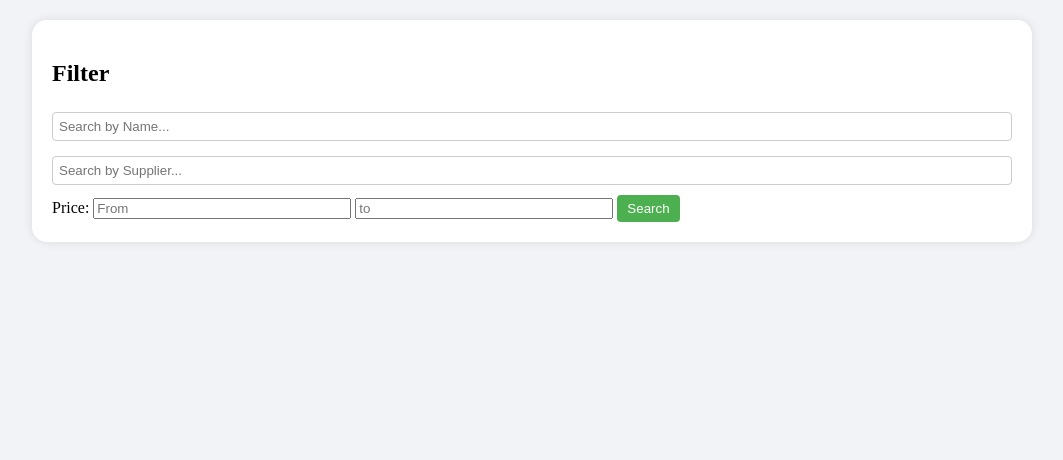
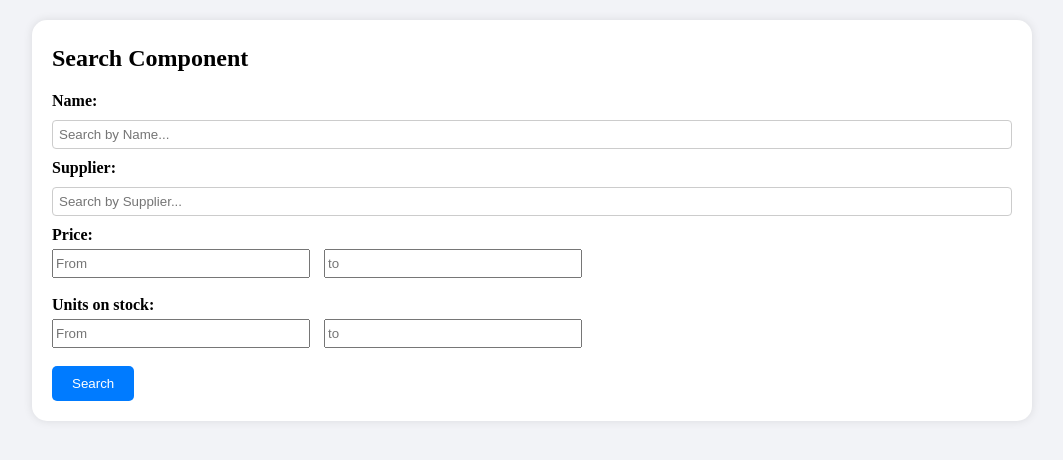
Before and after one commit to HowardPeter/Simple-JS-Code, a website: page public/pages/find.html in a window 1280 px wide. Shown: the whole page, without its empty margins (108-1171 px from the left). Drawn offline with Linux system fonts and the light colour scheme; no server answers.

Commit message:
move pages folder

```diff
--- a/pages/find.html
+++ b/public/pages/find.html
@@ -10,34 +10,33 @@
 
 <body>
     <div class="search-container">
-        <h2>Filter</h2>
+        <h2>Search Component</h2>
         <form action="/read" method="GET">
+            <label for="name">Name:</label>
             <input type="text" id="name" name="name" placeholder="Search by Name...">
 
+            <label for="supplier">Supplier:</label>
             <input type="text" id="supplier" name="supplier" placeholder="Search by Supplier...">
 
             <label for="minPrice">Price:</label>
             <input type="number" id="minPrice" name="minPrice" placeholder="From">
             <input type="number" id="maxPrice" name="maxPrice" placeholder="to">
 
-            <button type="submit">Search</button>
+            <br><br><label>Units on stock:</label>
+            <input type="number" id="minUnit" name="minUnit" placeholder="From">
+            <input type="number" id="maxUnit" name="maxUnit" placeholder="to">
+
+            <br><br><button type="submit">Search</button>
         </form>
-    </div>
-    <div id="tableProduct">
-
     </div>
 </body>
 <script>
     fetch('/read', {
-            method: 'get',
-            headers: { 'Content-Type': 'application/json' },
-        })
-            .then(response => response.json())
-            .then(data => alert(data.table))
-            .catch(error => {
-                console.error(error);
-                alert('An error occurred!');
-            });
+        method: 'get',
+        headers: { 'Content-Type': 'application/json' },
+    })
+        .then(response => response.json())
+        .then(data => alert(data.table))
 </script>
 
 </html>
--- a/pages/style/find.css
+++ b/public/pages/style/find.css
@@ -4,7 +4,11 @@ body {
     background-color: #f2f3f7;
 }
 
-table {
+h2{
+    margin-top: 5px;
+}
+
+/* table {
     border-collapse: collapse;
     width: 100%;
 }
@@ -18,7 +22,7 @@ td {
 th {
     background-color: #bebebe;
     text-align: center;
-}
+} */
 
 .search-container,
 .tableProduct {
@@ -49,15 +53,30 @@ th {
     box-sizing: border-box;
 }
 
+.search-container label {
+    display: block;
+    margin-bottom: 5px;
+    font-weight: bold;
+}
+
+.search-container input[type="number"] {
+    margin-right: 10px;
+    height: 23px;
+}
+
 .search-container button {
-    padding: 6px 10px;
-    background-color: #4CAF50;
-    color: white;
+    padding: 10px 20px;
+    background-color: #007bff;
+    color: #fff;
     border: none;
-    border-radius: 4px;
+    border-radius: 5px;
     cursor: pointer;
 }
 
 .search-container button:hover {
-    background-color: #45a049;
+    background-color: #0056b3;
 }
+
+.search-container button:active {
+    background-color: #004080;
+}
```
Also changed, not shown: index.js (+19 -8 lines), public/pages/readForUpdate.html (renamed from pages/readForUpdate.html, +0 -8 lines), public/pages/update.html (renamed from pages/update.html, +4 -4 lines), public/pages/create.html (renamed from pages/create.html), public/pages/delete.html (renamed from pages/delete.html), public/pages/home.html (renamed from pages/home.html), public/pages/style/home.css (renamed from pages/style/home.css), public/pages/style/style.css (renamed from pages/style/style.css).
